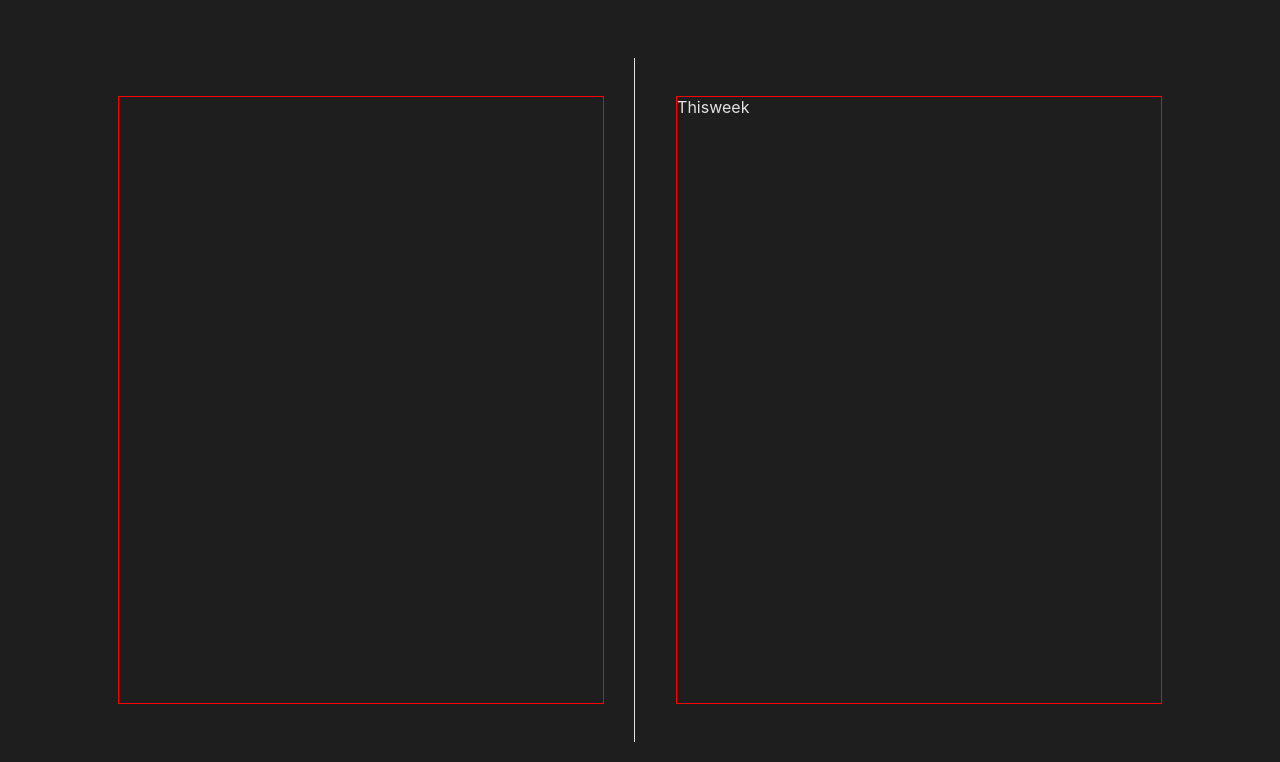
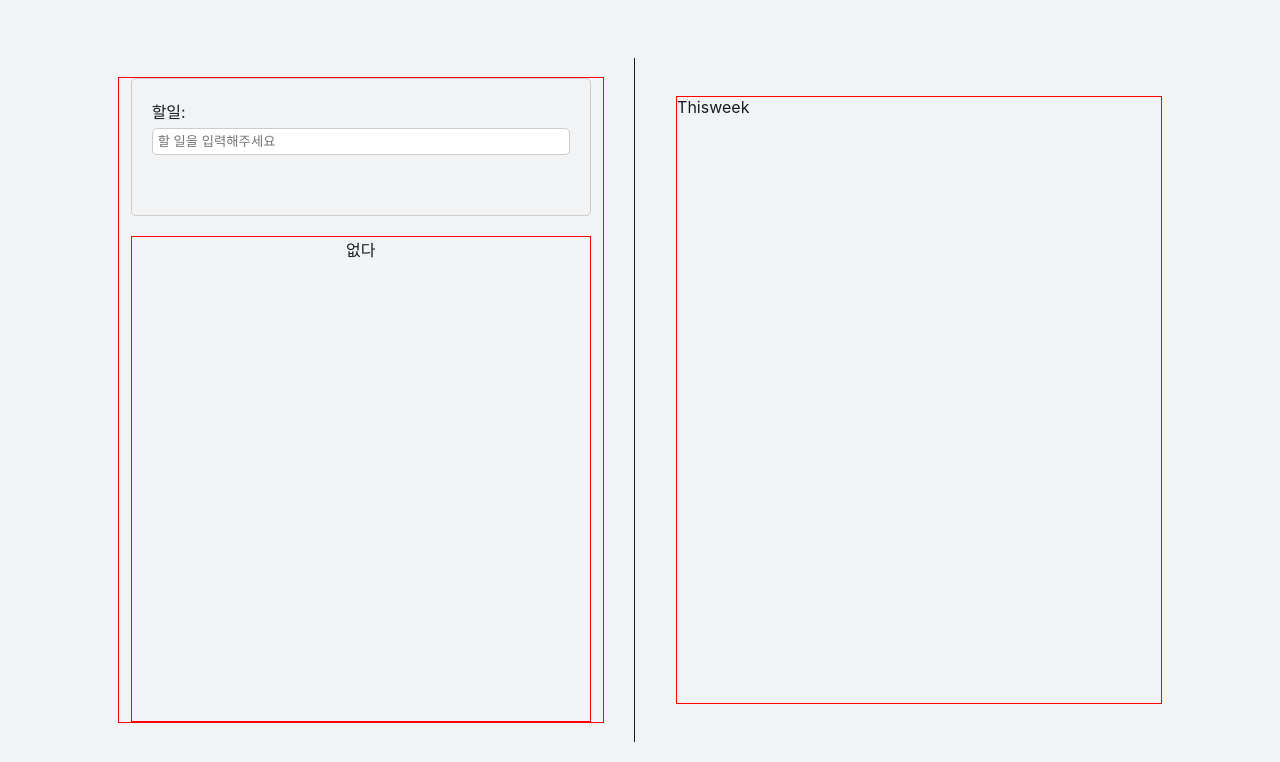
Before and after one commit to Jihun1215/TsTodoList, a React (Create React App) app: page / in a window 1280 px wide. Shown: the top 762 px of the page. Built offline with nearby package versions, Linux system fonts and the light colour scheme.

Commit message:
Feat: TodoForm,TodoList 컴포넌트 기능 및 CSS 작업 완료

```diff
--- a/package.json
+++ b/package.json
@@ -12,6 +12,7 @@
     "@types/react-dom": "^18.0.0",
     "react": "^18.2.0",
     "react-dom": "^18.2.0",
+    "react-hook-form": "^7.45.2",
     "react-scripts": "5.0.1",
     "recoil": "^0.7.7",
     "styled-components": "^6.0.5",
--- a/src/atoms.tsx
+++ b/src/atoms.tsx
@@ -4,5 +4,5 @@
 
 export const DarkModeToggleState = atom<boolean>({
     key:'DarkModeToggleState',
-    default: true
+    default: false
 });
--- /dev/null
+++ b/src/components/Todo.tsx
@@ -0,0 +1,32 @@
+import React from 'react'
+import { styled } from 'styled-components'
+import TodoForm from './TodoForm'
+import TodoList from './TodoList'
+
+const Todo = () => {
+  return (
+    <TodoContiner>
+
+        <TodoForm/>
+        <TodoList/>
+
+    </TodoContiner>
+  )
+}
+
+export default Todo
+
+const TodoContiner= styled.div`
+    width: 40%;
+    height: 85%;
+    border: 1px solid red;
+    ${props => props.theme.FlexCol};
+    align-items: center;
+    gap: 20px 0;
+    /* 모바일 뷰일때  */
+    @media screen and (max-width: 650px) {
+      width: 100%;
+      height: 90vh;
+
+    }
+`;
--- /dev/null
+++ b/src/components/TodoForm.tsx
@@ -0,0 +1,124 @@
+import React, { useState,useEffect } from 'react'
+import { styled } from 'styled-components'
+import { Button } from '../element/Button';
+import { useForm, SubmitHandler } from 'react-hook-form';
+
+
+type Fromvalue = {
+  todo?: string,
+}
+
+const TodoForm: React.FC = () => {
+
+  const {
+    register,
+    handleSubmit,
+    formState: { errors },
+    reset,
+    resetField,
+    watch,
+  } = useForm<Fromvalue>({ mode: "onChange" });
+  // 버튼 활성화 state
+
+  const [isActive, setIsActive] = useState<boolean>(true);
+
+  useEffect(() => {
+    if (watch("todo") == "" )setIsActive(true);
+    else setIsActive(false);
+  }, [watch()]);
+
+
+  const today: Date = new Date();
+  const ThisDay = `${ today.getFullYear()}-${today.getMonth() + 1}-${today.getDate()}`
+
+  const onSubmitTodo:SubmitHandler<Fromvalue> = (data) =>{
+    reset();
+
+      // 기존 로컬 스토리지 값 가져오기
+  const todoListGet: string | null = localStorage.getItem(ThisDay);
+  if(todoListGet !== null && todoListGet.length < 5){
+    alert("5개 초과 하였습니다!")
+  }else{
+    // 기존 값이 null이면 빈 배열로 초기화
+  const copyArr = todoListGet ? JSON.parse(todoListGet) : [];
+
+  // 새로운 값 추가
+  copyArr.push(data.todo);
+
+  // 로컬 스토리지에 저장
+  localStorage.setItem(ThisDay, JSON.stringify(copyArr));
+  };
+
+  }
+
+  return (
+    <FormWrapper onSubmit={handleSubmit(onSubmitTodo)}>
+
+        <InputWrapper>
+          <label htmlFor="todo">할일:</label>
+          <input
+            type='text'
+            placeholder="할 일을 입력해주세요"
+            {...register('todo', {
+            pattern: {
+                  value: /^[가-힣\s]+$/,
+                  message: "한글만 입력하세용",
+                },
+                maxLength: {
+                  value: 20,
+                  message: "20글자 이내로 입력해주세요",
+                },
+
+            })}
+            />
+           {errors.todo && <p>{errors.todo.message}</p>}
+        </InputWrapper>
+
+    {
+      isActive ? <Button sm isactive type='button' >값 입력 X</Button>:
+        <Button sm type="submit" >제출</Button>
+    }
+
+
+
+  </FormWrapper>
+  )
+}
+
+export default TodoForm
+
+const FormWrapper = styled.form`
+  width: 95%;
+  padding: 20px;
+  border: 1px solid #ccc;
+  border-radius: 5px;
+`;
+
+const InputWrapper = styled.div`
+  margin-bottom: 10px;
+
+  label {
+    display: block;
+    margin-bottom: 5px;
+  }
+
+  input {
+    width: 100%;
+    padding: 5px;
+    border: 1px solid #ccc;
+    border-radius: 5px;
+  }
+
+  p {
+    color: red;
+  }
+`;
+
+const SubmitButton = styled.button`
+  background-color: #007bff;
+  color: #fff;
+  padding: 10px 15px;
+  border: none;
+  border-radius: 5px;
+  cursor: pointer;
+`;
--- a/src/components/TodoList.tsx
+++ b/src/components/TodoList.tsx
@@ -1,32 +1,51 @@
-import React from 'react'
-import { styled } from 'styled-components'
-import { Button } from '../element/Button'
+import React, { useEffect } from 'react';
+import { styled } from 'styled-components';
+import { Button } from '../element/Button';
 
 const TodoList = () => {
+  const today: Date = new Date();
+  const ThisDay = `${today.getFullYear()}-${today.getMonth() + 1}-${today.getDate()}`;
+// 로컬 스토리지에서 해당 날짜의 할 일 목록을 가져오기
+  const todoListGet: string | null = localStorage.getItem(ThisDay);
+// JSON 형식의 문자열로 저장된 할 일 목록을 객체로 변환합
+  const parsedTodoList: string[] = todoListGet ? JSON.parse(todoListGet) : [];
+
+  useEffect(() => {
+    if (todoListGet !== null) {
+      console.log(JSON.parse(todoListGet));
+    }
+  }, []);
+
+
   return (
-    <TodolistContiner>
-        <Button >버튼</Button>
-        <Button sm>버튼</Button>
-        <Button me>버튼</Button>
-        <Button lg>버튼</Button>
-        <Button xlg>버튼</Button>
-    </TodolistContiner>
+    <TodoListContiner>
+     {/* parsedTodoList 배열의 길이에 삼항 연산자 처리 */}
+       {parsedTodoList.length > 0 ? (
+        parsedTodoList.map((item: string, index: number) => {
+          return( <TodoListBox key={index}>{item}
+            <Button sm >삭제</Button>
+          </TodoListBox>);
+        })
+      ) : (
+        <div>없다</div>
+      )}
+    </TodoListContiner>
   )
 }
 
 export default TodoList
 
-const TodolistContiner= styled.div`
-    width: 40%;
-    height: 80%;
+const TodoListContiner = styled.div`
+    width: 95%;
+    height: 100%;
     border: 1px solid red;
-    > button{
-        margin-top: 20px;
-    }
-    /* 모바일 뷰일때  */
-    @media screen and (max-width: 650px) {
-      width: 100%;
-      height: 90vh;
+    ${props => props.theme.FlexCol};
+    align-items: center;
+`;
 
-    }
+const TodoListBox = styled.div`
+    margin-top: 10px;
+    width: 90%;
+    height: 4.375rem;
+    border: 1px solid red;
 `;
--- a/src/element/Button.tsx
+++ b/src/element/Button.tsx
@@ -1,10 +1,14 @@
 import React from 'react'
-import styled, { css, keyframes }  from 'styled-components'
+import styled, { css }  from 'styled-components'
+import { toUp } from '../styles/Animation'
 
 // ButtonProps 타입 정의
 type ButtonProps = {
   children: string,
-  sm?: boolean,
+  type?: string,
+  // disabled: string,
+  isactive?: boolean,
+  sm: boolean ,
   me?: boolean,
   lg?: boolean,
   xlg?: boolean,
@@ -16,18 +20,6 @@
 
 }
 
-// 아래에서 위로 등장하는 듯한 애니메이션
-const toUp = keyframes`
-0% {
-  opacity: 0;
-  transform: translateY(50%);
-}
-100% {
-  opacity: 1;
-  transform: translateY(0);
-}
-`;
-
 const BtnStyle = styled.button<ButtonProps>`
   width: 90%;
   height: 3.5rem;
@@ -36,33 +28,44 @@
   cursor: pointer;
   border-radius: 0.25rem;
   ${props => props.theme.DisFlexCenter};
-  background-color: ${props => props.theme.colorTheme.orange};
+  background-color: ${props => props.theme.colorTheme.primary_heavy};
+  /* box-shadow: rgba(0, 0, 0, 0.07) 0px 1px 2px, rgba(0, 0, 0, 0.07) 0px 2px 4px, rgba(0, 0, 0, 0.07) 0px 4px 8px, rgba(0, 0, 0, 0.07) 0px 8px 16px, rgba(0, 0, 0, 0.07) 0px 16px 32px, rgba(0, 0, 0, 0.07) 0px 32px 64px; */
   animation: ${toUp} 0.25s ease-in-out;
+  ${(props) =>
+    props.isactive &&
+    css`
+     opacity: 0.5;
+     background-color:  ${props => props.theme.colorTheme.primary_normal};
+    `};
   ${(props) =>
     props.sm &&
     css`
         width: 4.6875rem;
         height: 1.875rem;
+        ${props => props.theme.Text_400_12}
     `};
     ${(props) =>
     props.me &&
     css`
         width: 9.375rem;
         height: 2.5rem;
+        ${props => props.theme.Text_700_16}
     `};
     ${(props) =>
     props.lg &&
     css`
         width: 12.5rem;
         height: 2.8125rem;
+        font-size: 16px;
+        ${props => props.theme.Text_700_16}
     `};
     ${(props) =>
     props.xlg &&
     css`
-        width: 4.6875rem;
-        height: 1.875rem;
+        width: 15.625rem;
+        height: 3.125rem;
+        font-size: 18px;
+        ${props => props.theme.Text_700_18}
     `};
-  /* &:hover {
-    filter: brightness(10%);
-  } */
+
 `;
--- a/src/pages/Home.tsx
+++ b/src/pages/Home.tsx
@@ -1,6 +1,6 @@
 import React from 'react'
 import { styled } from 'styled-components'
-import TodoList from '../components/TodoList'
+import Todo from '../components/Todo'
 import Thisweek from '../components/Thisweek'
 
 
@@ -9,12 +9,12 @@
   return (
     <>
     <WebViewContainer>
-      <TodoList/>
+      <Todo/>
       <WebViewLine/>
       <Thisweek/>
     </WebViewContainer>
     <MobileViewContainer>
-    <TodoList/>
+    <Todo/>
     </MobileViewContainer>
     </>
   )
--- /dev/null
+++ b/src/styles/Animation.ts
@@ -0,0 +1,12 @@
+import { keyframes } from "styled-components";
+
+export const toUp = keyframes`
+0% {
+  opacity: 0;
+  transform: translateY(50%);
+}
+100% {
+  opacity: 1;
+  transform: translateY(0);
+}
+`;
--- a/src/styles/theme.d.ts
+++ b/src/styles/theme.d.ts
@@ -9,6 +9,9 @@
     FlexRow;
     FlexCenter;
     DisFlexCenter;
+    Text_700_18;
+    Text_700_16;
+    Text_400_12;
     bgColor: string;
     bgColor2: string;
     color: string;
@@ -16,7 +19,6 @@
     white:  string;
     black:  string;
     gray:   string;
-    orange: string;
     primary_easy: string,
     primary_normal:  string;
     primary_strong: string;
--- a/src/styles/theme.ts
+++ b/src/styles/theme.ts
@@ -5,12 +5,11 @@
     white: "#ffffff",
     black: "#000000",
     gray:  "#495057",
-    orange: "#FF7A00",
     Alternative: '#8A8A8A',
     primary_easy: "#F7FFE5",
-    primary_normal: "#E1ECC8",
-    primary_strong: "#C4D7B2",
-    primary_heavy: "#A0C49D",
+    primary_normal: "#FF9900",
+    primary_strong: "#FF8A00",
+    primary_heavy: "#FF7A00",
     primary_altemative: "#FFC672",
     primary_assistive: "#FFE4BC",
     dark_beige: "AA9178",
@@ -42,13 +41,36 @@
   align-items: center;
 `;
 
+// Text Style
+const Text_700_18 = css`
+  font-weight: 700;
+  font-size: 18px;
+  line-height: 24px;
+`;
+
+const Text_700_16 = css`
+  font-weight: 700;
+  font-size: 16px;
+  line-height: 24px;
+`;
+
+const Text_400_12 = css`
+  font-weight: 400;
+  font-size: 12px;
+  line-height: 12px;
+`;
+
+
 const theme = {
     colorTheme,
     WH100,
     FlexCol,
     FlexRow,
     FlexCenter,
-    DisFlexCenter
+    DisFlexCenter,
+    Text_700_18,
+    Text_700_16,
+    Text_400_12
 }
 
 export const Theme: DefaultTheme = {
```
Also changed, not shown: src/element/Input.tsx (+38 -3 lines), 1 other file (tests, documents, lock files or other folders).
